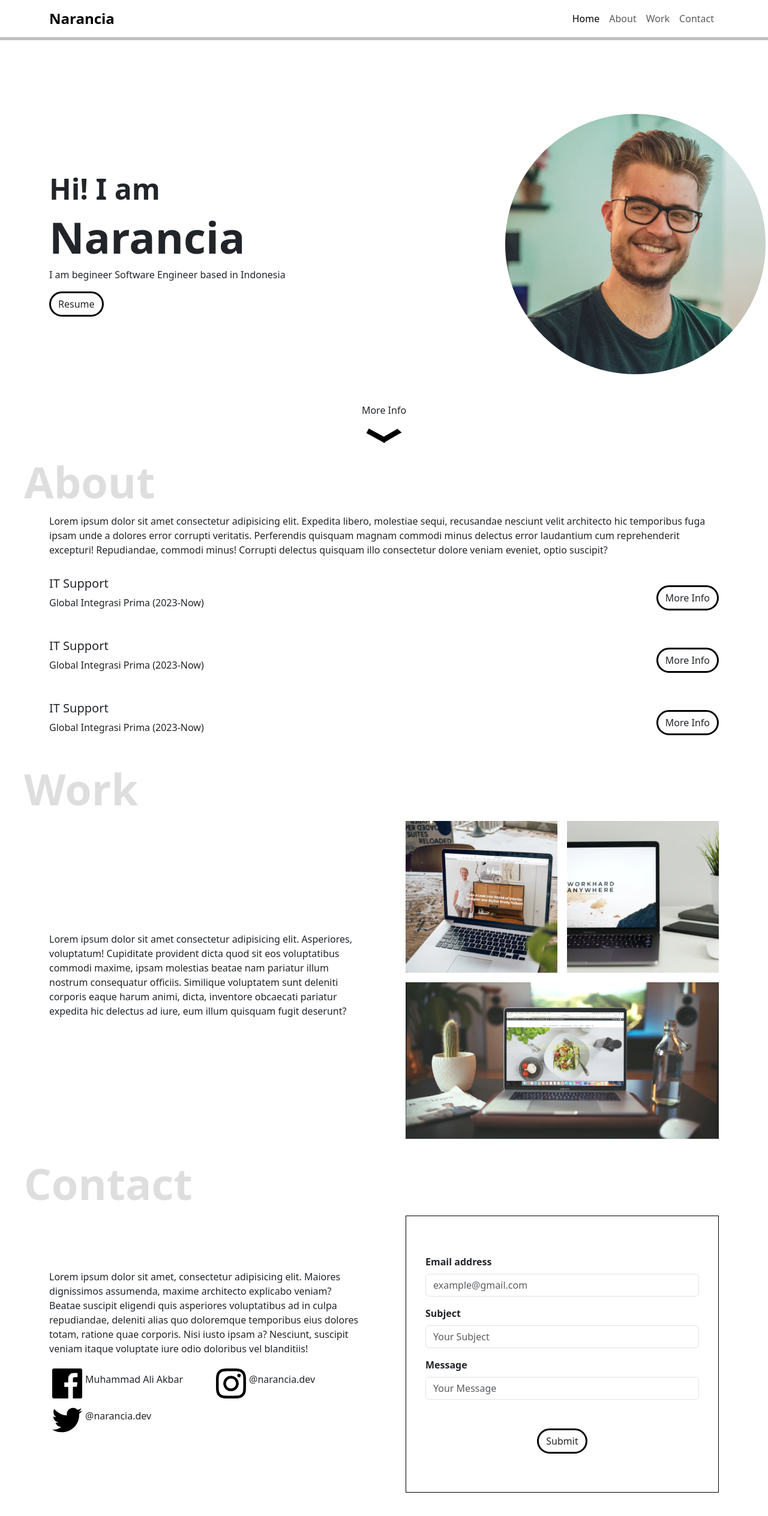
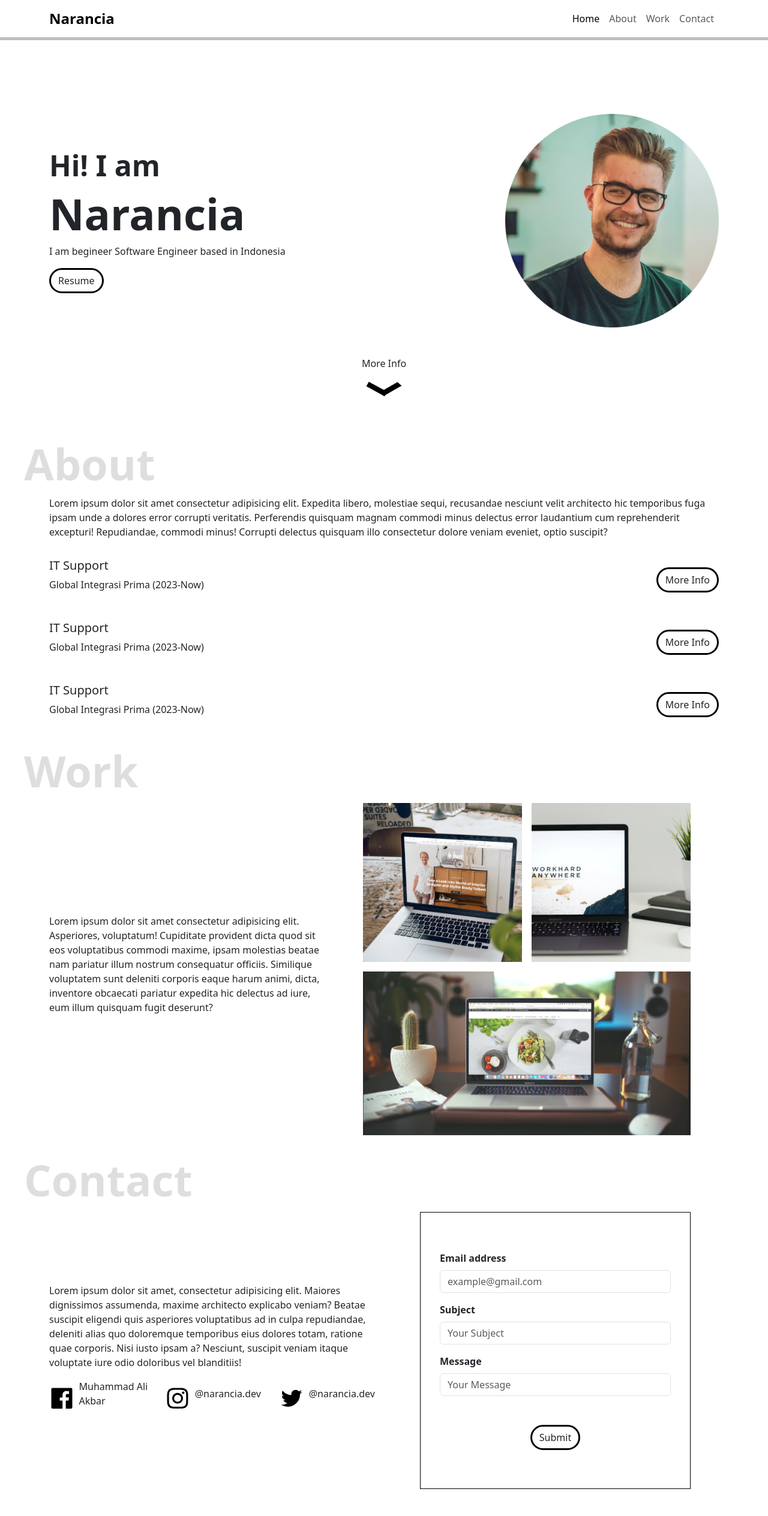
Before and after one commit to naranciaga/Portofolio, a plain HTML site: page index.html in a window 1280 px wide. Shown: the whole page at 60% size. Drawn offline with nearby package versions, Linux system fonts and the light colour scheme.

Commit message:
finishing

```diff
--- a/index.html
+++ b/index.html
@@ -20,28 +20,28 @@
       </button>
       <div class="collapse navbar-collapse" id="navbarNavAltMarkup">
         <div class="navbar-nav ms-auto">
-          <a class="nav-link active" aria-current="page" href="#">Home</a>
-          <a class="nav-link" href="#">About</a>
-          <a class="nav-link" href="#">Work</a>
-          <a class="nav-link" href="#">Contact</a>
+          <a class="nav-link active" aria-current="page" href="#home">Home</a>
+          <a class="nav-link" href="#about">About</a>
+          <a class="nav-link" href="#work">Work</a>
+          <a class="nav-link" href="#contact">Contact</a>
         </div>
       </div>
     </div>
   </nav>
   <section id="home" class="home container">
-    <div class="row d-flex align-items-center">
-      <div class="col-8">
+    <div class="row d-flex align-items-center flex-md-row flex-column-reverse">
+      <div class="col-12 col-md-8 mt-md-0 mt-3">
         <h3 class="fw-semibold">Hi! I am</h3>
         <h1 class="fw-bold">Narancia</h1>
         <p>I am begineer Software Engineer based in Indonesia</p>
         <a class="btn button" href="images/potrait.png" download>Resume</a>
       </div>
-      <div class="col-4">
+      <div class="col-12 col-md-4 d-flex justify-content-md-end justify-content-center">
         <img src="images/potrait.png" alt="potrait">
       </div>
     </div>
-    <div class="arrow d-flex align-items-center flex-column mt-5">
-      <a href="#about" class="text-decoration-none text-dark">More Info</a>
+    <a href="#about" class="text-decoration-none text-dark arrow d-flex align-items-center flex-column mt-5">
+      <div>More Info</div>
       <img id="arrow" class="mt-2" src="images/arrow.svg" alt="Arrow Icon">
     </div>
   </section>
@@ -94,13 +94,13 @@
   </section>
   <section id="work" class="work container">
     <div class="row d-flex align-items-center gap-5">
-      <div class="col">
+      <div class="col-12 col-md-5">
         <p>Lorem ipsum dolor sit amet consectetur adipisicing elit. Asperiores, voluptatum! Cupiditate provident dicta
           quod sit eos voluptatibus commodi maxime, ipsam molestias beatae nam pariatur illum nostrum consequatur
           officiis. Similique voluptatem sunt deleniti corporis eaque harum animi, dicta, inventore obcaecati pariatur
           expedita hic delectus ad iure, eum illum quisquam fugit deserunt?</p>
       </div>
-      <div class="col work-img">
+      <div class="col-12 col-md-6 work-img">
         <div id="work-1" class="work-img-item">
           <img src="images/work-1.png" alt="work 1">
         </div>
@@ -115,24 +115,24 @@
   </section>
   <section id="contact" class="contact container">
     <div class="row d-flex align-items-center gap-5">
-      <div class="col">
+      <div class="col-12 col-lg-6">
         <p>Lorem ipsum dolor sit amet, consectetur adipisicing elit. Maiores dignissimos assumenda, maxime architecto explicabo veniam? Beatae suscipit eligendi quis asperiores voluptatibus ad in culpa repudiandae, deleniti alias quo doloremque temporibus eius dolores totam, ratione quae corporis. Nisi iusto ipsam a? Nesciunt, suscipit veniam itaque voluptate iure odio doloribus vel blanditiis!</p>
         <div class="row">
-          <div class="col d-flex align-items-center">
-            <img src="images/Facebook.svg" alt="Facebook">
-            <p>Muhammad Ali Akbar</p>
+          <div class="col d-flex align-items-center justify-content-center">
+            <img class="w-25" src="images/Facebook.svg" alt="Facebook">
+            <p class="mt-0 ms-2">Muhammad Ali Akbar</p>
           </div>
-          <div class="col d-flex align-items-center">
-            <img src="images/Instagram.svg" alt="Instagram">
-            <p>@narancia.dev</p>
+          <div class="col d-flex align-items-center justify-content-center">
+            <img class="w-25" src="images/Instagram.svg" alt="Instagram">
+            <p class="mt-0 ms-2">@narancia.dev</p>
           </div>
-          <div class="col d-flex align-items-center">
-            <img src="images/Twitter.svg" alt="Twitter">
-            <p>@narancia.dev</p>
+          <div class="col d-flex align-items-center justify-content-center">
+            <img class="w-25" src="images/Twitter.svg" alt="Twitter">
+            <p class="mt-0 ms-2">@narancia.dev</p>
           </div>
         </div>
       </div>
-      <div class="col">
+      <div class="col-12 col-lg-5">
         <form class="contact-form" onsubmit="onFormSubmit(event)">
           <div class="mb-3">
             <label for="inp_email" class="form-label">Email address</label>
--- a/style.css
+++ b/style.css
@@ -39,6 +39,10 @@ section::before {
 
 .home h3 {
     font-size: 48px;
+}
+
+.home img {
+    width: 100%;
 }
 
 .home .arrow img {
@@ -147,6 +151,21 @@ section::before {
     content: 'Web Developer';
 }
 
+@media only screen and (max-width:768px) {
+    .home img {
+        width: 50%;
+    }
+
+    section::before {
+        top: -10px;
+        left: 0;
+        font-size: 64px;
+    }
+}
+
+
+
+
 @keyframes upDown {
     0% {
         transform: translateY(0);
```
